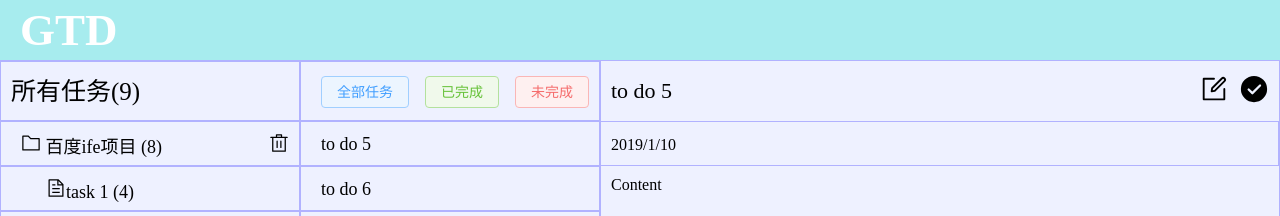
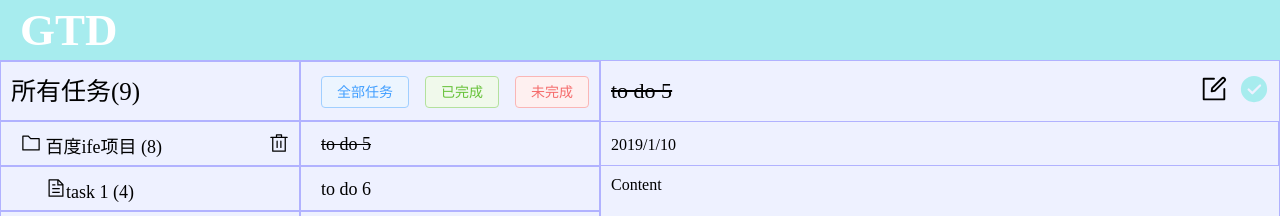
Before and after one commit to sajlle/Front-end-hands-on-small-project, a Vue app in the folder Vue版本的GTD/gtd/: page / in a window 1280 px wide. Shown: the top 216 px of the page. Built offline with nearby package versions, Linux system fonts and the light colour scheme.

Commit message:
增加了完成样式

```diff
--- a/Vue版本的GTD/gtd/src/App.vue
+++ b/Vue版本的GTD/gtd/src/App.vue
@@ -40,7 +40,7 @@ export default{
             date:"2019/1/10",
             todos:[{
                 name:"to do 5",
-                done:false,
+                done:true,
                 active:true,
                 content:"Content",
             },{
@@ -268,15 +268,15 @@ export default{
                     <el-button type="success" plain>已完成</el-button>
                     <el-button type="danger" plain>未完成</el-button>
                 </el-row>
-                <el-row v-for="(ob,ind) in findActivedTask.todos" :key="ind">{{ob.name}}</el-row>
+                <el-row v-for="(ob,ind) in findActivedTask.todos" :key="ind" :class="{done:ob.done}">{{ob.name}}</el-row>
             </el-aside>
             <el-main>
                 <el-row class="title">
-                    <span class="title">{{findActivedTodo.name}}</span>
+                    <span :class="{done:findATodo().done}" >{{findActivedTodo.name}}</span>
                     <span class="change">
                         <el-icon :size="30" @click="editTodo"><Edit /></el-icon>
                         <span></span>
-                        <el-icon :size="30"><SuccessFilled /></el-icon>
+                        <el-icon :size="30" :class="{actived:findATodo().done}"><SuccessFilled /></el-icon>
                     </span>
                 </el-row>
                 <el-row class="time" @dblclick="editTime">{{findActivedTask.date}}</el-row>
@@ -292,8 +292,13 @@ export default{
 <style lang="less">
 
 .done{
-    color:green;
+    text-decoration: line-through;
 }
+
+.actived{
+    color:#A7ECEE;
+}
+
 .common-layout{
     background-color: #EEF1FF;
     height: 600px;
```
